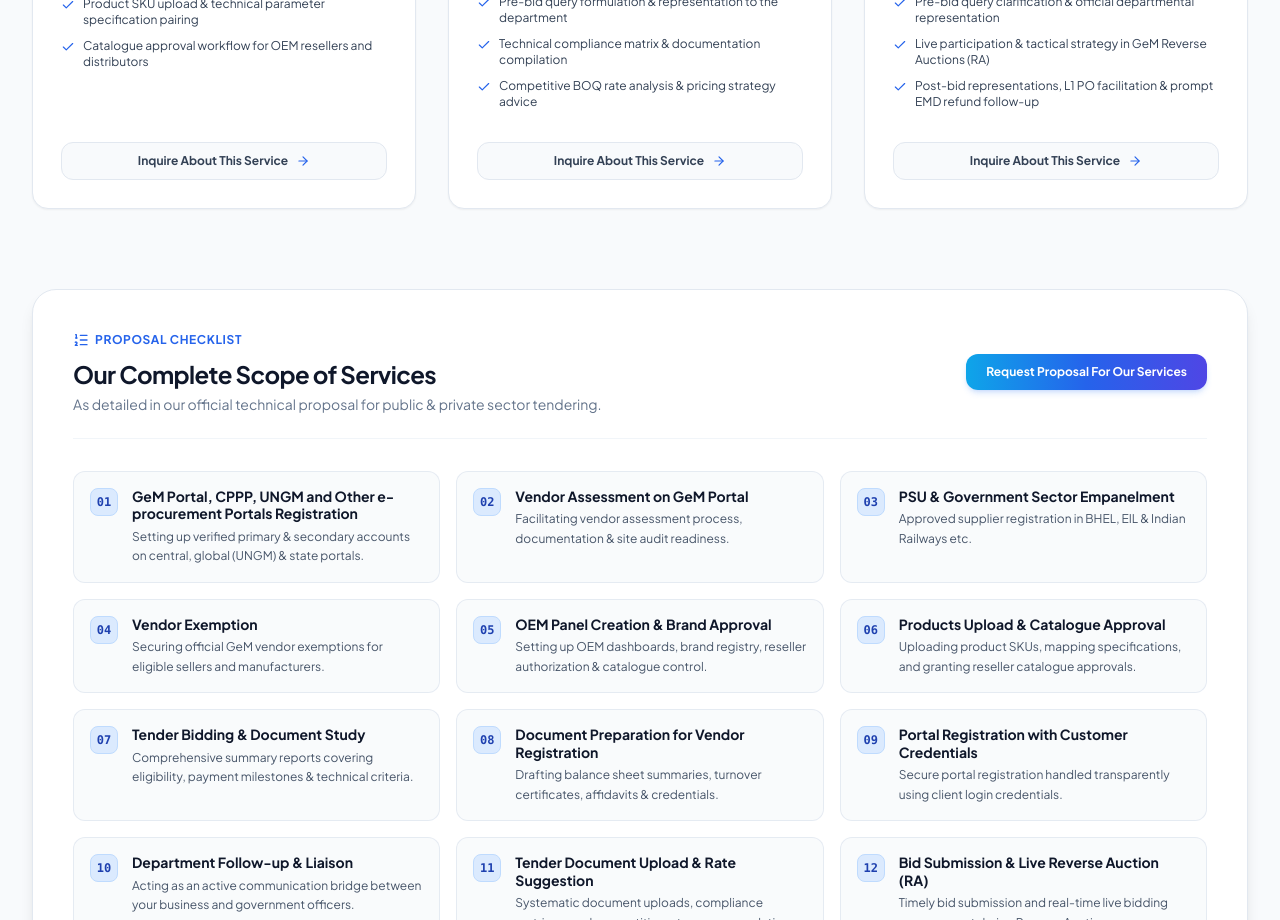
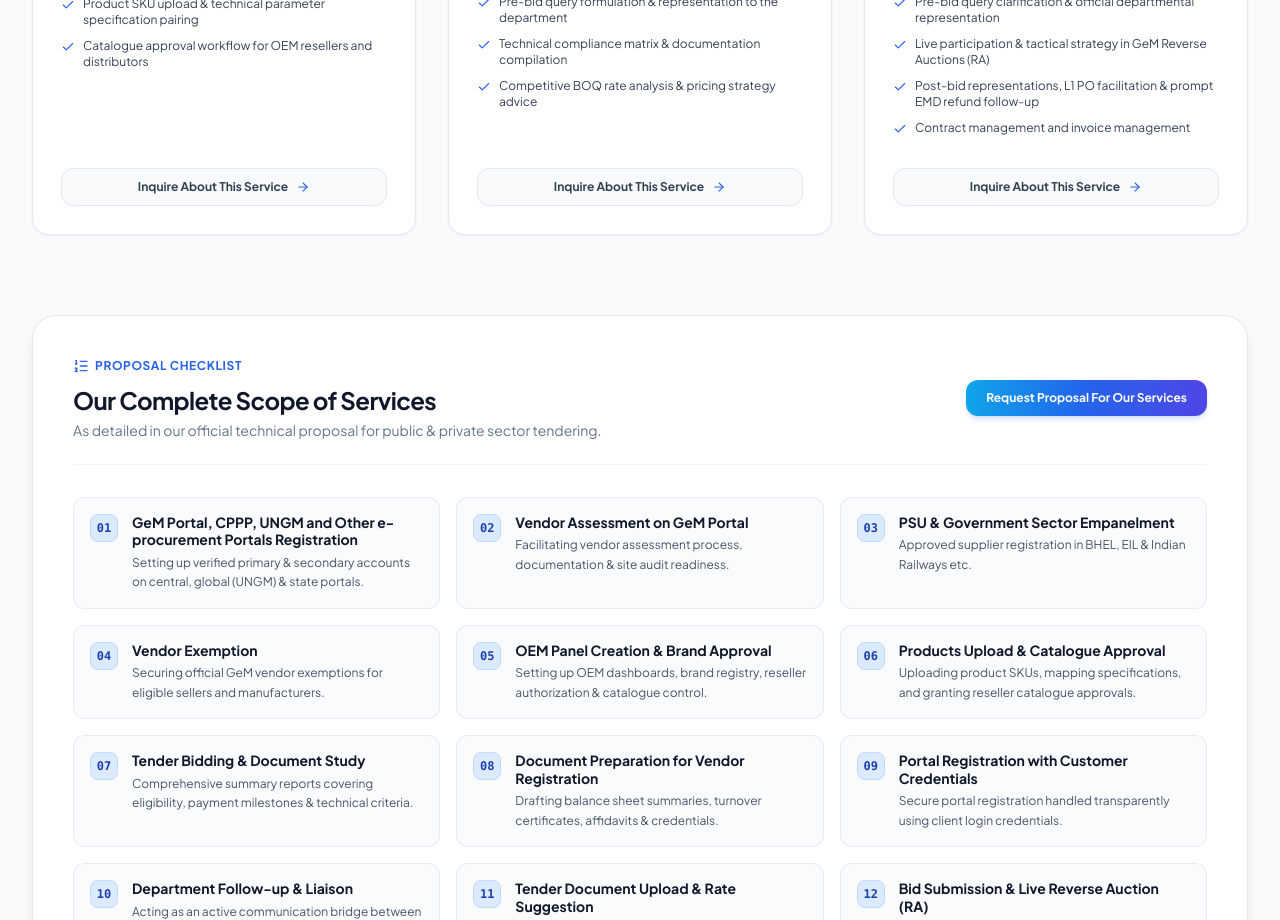
Before and after one commit to dntsbidmatrix/dnts, a React (Vite) app: page / in a window 1280 px wide. Shown: the part 2720-3640 px from the top of the page. Built offline with nearby package versions, Linux system fonts and the light colour scheme.

Commit message:
feat(services): add Contract management and invoice management to Service #10, #12 & #13

```diff
--- a/src/data/companyData.js
+++ b/src/data/companyData.js
@@ -107,7 +107,8 @@ export const SERVICES = [
       "Online bid submission & technical envelope drafting before deadline",
       "Pre-bid query clarification & official departmental representation",
       "Live participation & tactical strategy in GeM Reverse Auctions (RA)",
-      "Post-bid representations, L1 PO facilitation & prompt EMD refund follow-up"
+      "Post-bid representations, L1 PO facilitation & prompt EMD refund follow-up",
+      "Contract management and invoice management"
     ],
     icon: "BadgePercent"
   }
```
